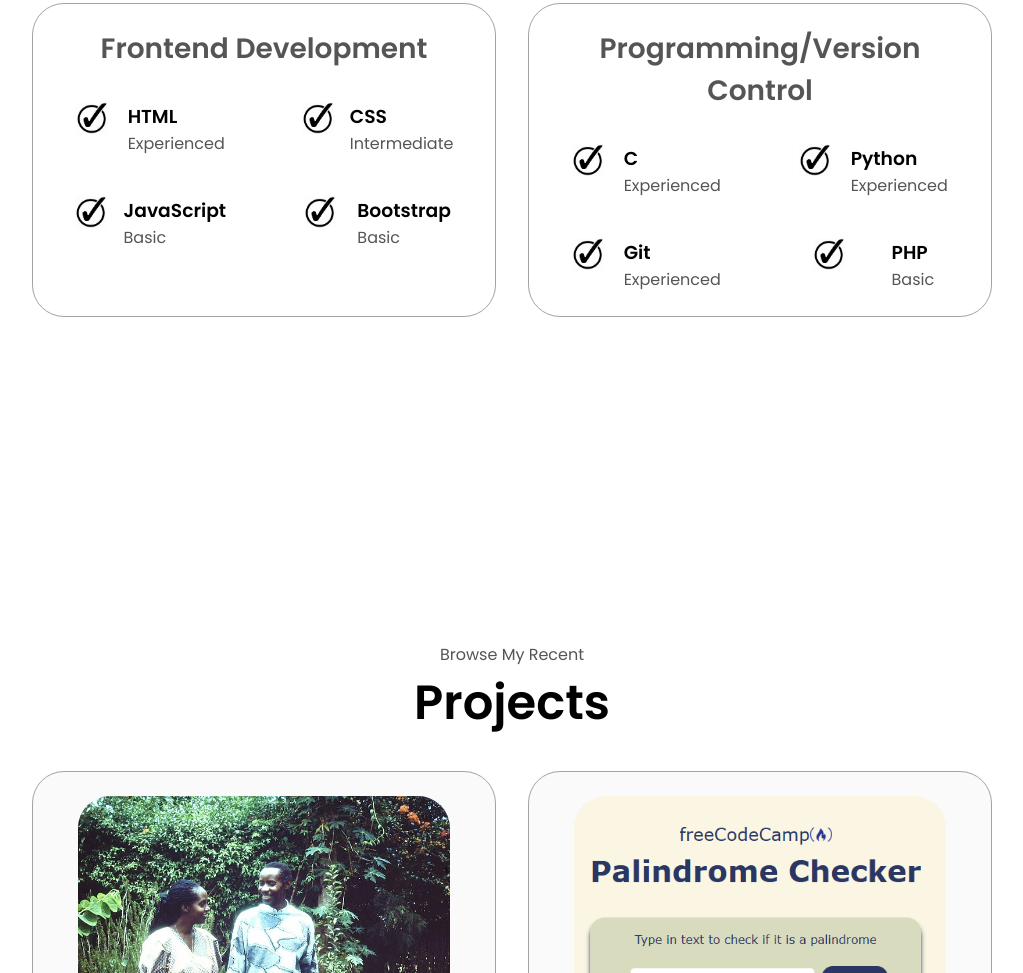
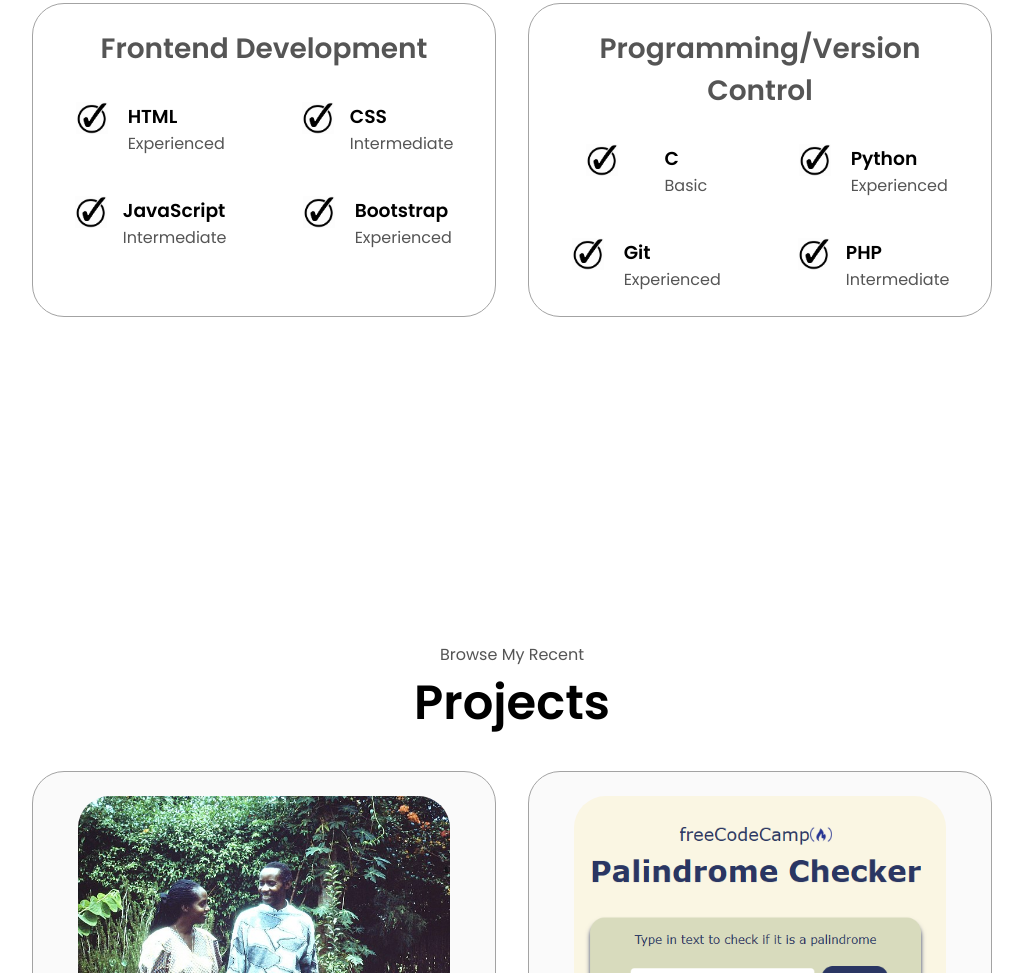
Before and after one commit to mutaganzwa-desire/mutaganzwa-desire.github.io, a plain HTML site: page index.html in a window 1280 px wide. Shown: the part 1686-2659 px from the top of the page, without its empty margins (128-1151 px from the left). Drawn offline with Linux system fonts and the light colour scheme.

Commit message:
Skills updated

```diff
--- a/index.html
+++ b/index.html
@@ -107,14 +107,14 @@
                             <img src="./assets/checkmark.jpg" alt="pic here" class="icon"/>
                             <div>
                                 <h3>JavaScript</h3>
-                                <p>Basic</p>
+                                <p>Intermediate</p>
                             </div>
                         </article>
                         <article>
                             <img src="./assets/checkmark.jpg" alt="pic here" class="icon"/>
                             <div>
                                 <h3>Bootstrap</h3>
-                                <p>Basic</p>
+                                <p>Experienced</p>
                             </div>
                         </article>
                     </div>
@@ -126,7 +126,7 @@
                             <img src="./assets/checkmark.jpg" alt="pic here" class="icon"/>
                             <div>
                                 <h3>C</h3>
-                                <p>Experienced</p>
+                                <p>Basic</p>
                             </div>
                         </article>
                         <article>
@@ -147,7 +147,7 @@
                             <img src="./assets/checkmark.jpg" alt="pic here" class="icon"/>
                             <div>
                                 <h3>PHP</h3>
-                                <p>Basic</p>
+                                <p>Intermediate</p>
                             </div>
                         </article>
                     </div>
```
